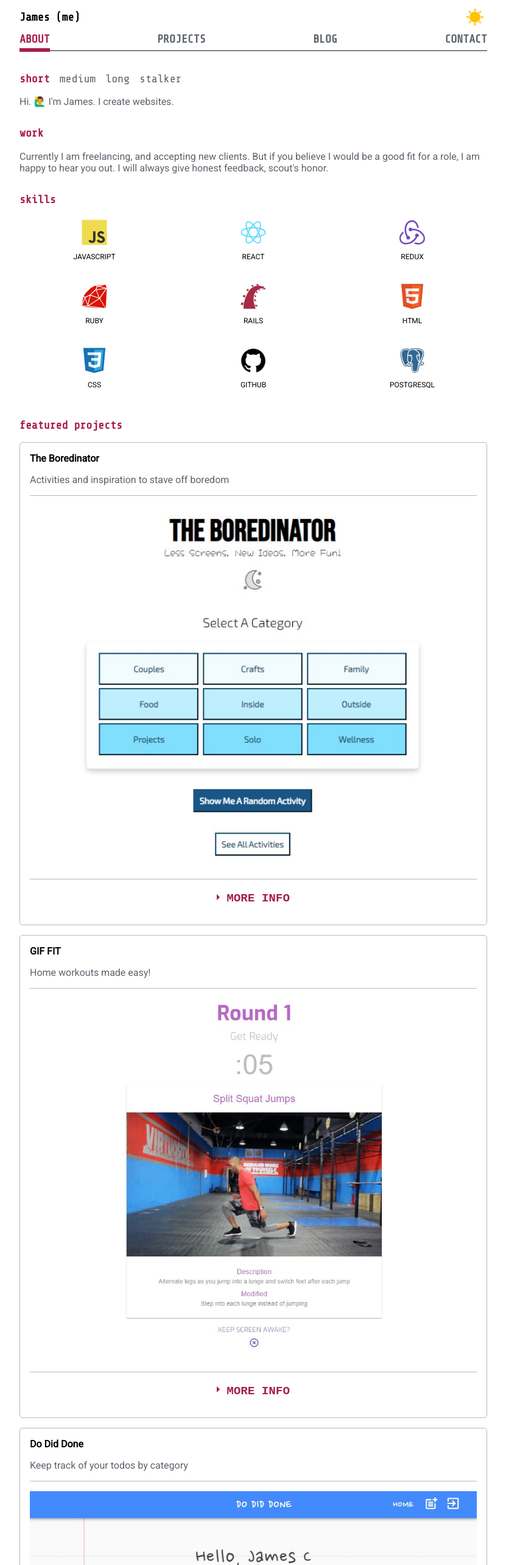
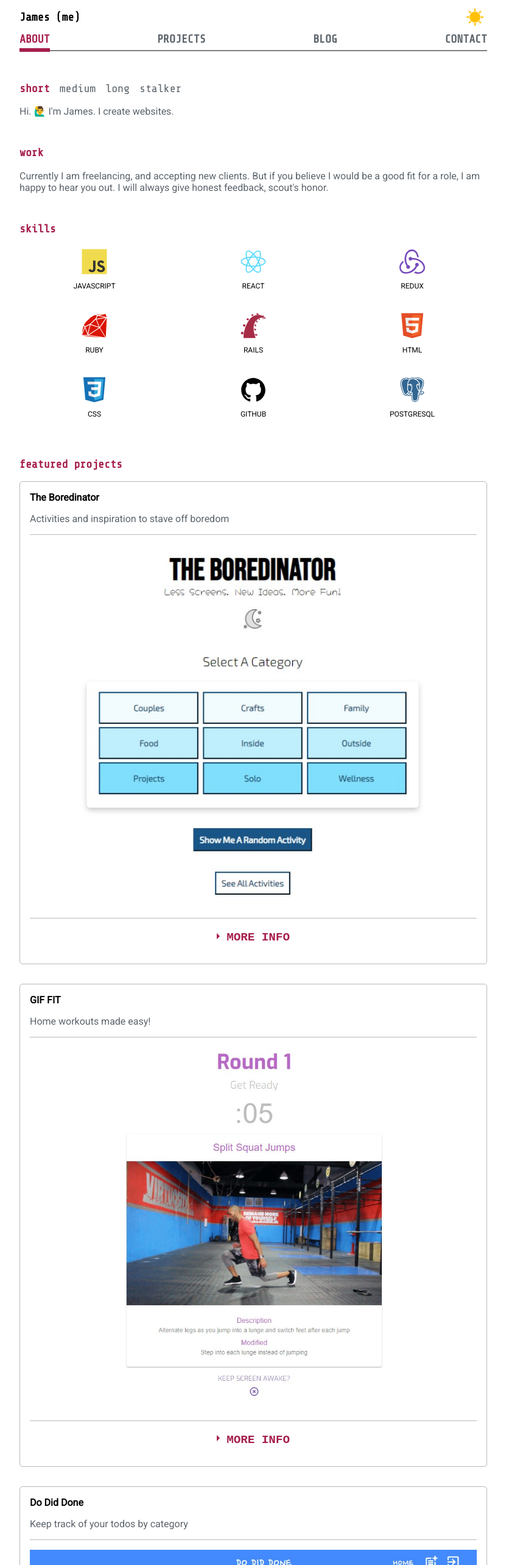
Before and after one commit to jamesncox/portfolio-v2, a React (Create React App) app: page / in a window 1280 px wide. Shown: the top 2566 px of the page at 61% size, without its empty margins (224-1055 px from the left). Built offline with nearby package versions, Linux system fonts and the light colour scheme.

Commit message:
Update margins for more white space, less clutter

```diff
--- a/src/stylesheets/App.css
+++ b/src/stylesheets/App.css
@@ -120,7 +120,7 @@ body.dark {
 
 /* SelectBio styles */
 .bio-menu-wrapper {
-    margin-top: 1rem;
+    margin-top: 2rem;
     margin-bottom: -1rem;
     display: flex;
     /* justify-content: space-between;  */
@@ -154,7 +154,7 @@ body.dark {
 
 
 .section-title {
-    margin-top: 2rem;
+    margin-top: 3rem;
     font-family: 'Share Tech Mono', monospace;
     font-size: 1.15rem;
     font-weight: var(--bold);
@@ -243,7 +243,6 @@ body.dark {
 }
 
 /* projects */
-
 .projects-wrapper {
     display: flex;
     flex-direction: column;
@@ -251,7 +250,7 @@ body.dark {
 }
 
 .projects-card {
-    margin-bottom: 1rem;
+    margin-bottom: 2rem;
     border: solid 1px var(--card-border);
     border-radius: 5px;
     padding: 1rem;
```
